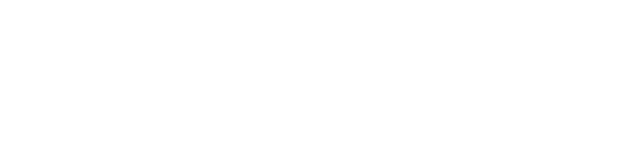
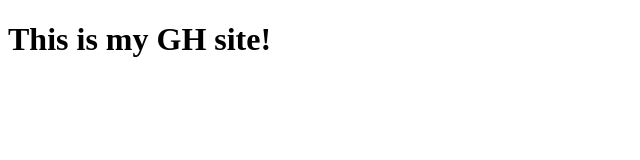
Before and after one commit to CCSProgrammingForDesigners/studio-4-github-and-js-demo-rhfrohman, a plain HTML site: page index.html in a window 1280 px wide. Shown: the whole page, without its empty margins (0-640 px from the left). Drawn offline with Linux system fonts and the light colour scheme.

Commit message:
2nd commit

```diff
--- a/index.html
+++ b/index.html
@@ -5,11 +5,10 @@
     <meta charset="UTF-8">
     <meta name="viewport" content="width=device-width, initial-scale=1.0">
     <meta http-equiv="X-UA-Compatible" content="ie=edge">
-    <title>Document</title>
 </head>
 
 <body>
-
+    <h1>This is my GH site!</h1>
 </body>
 
 </html>
```
